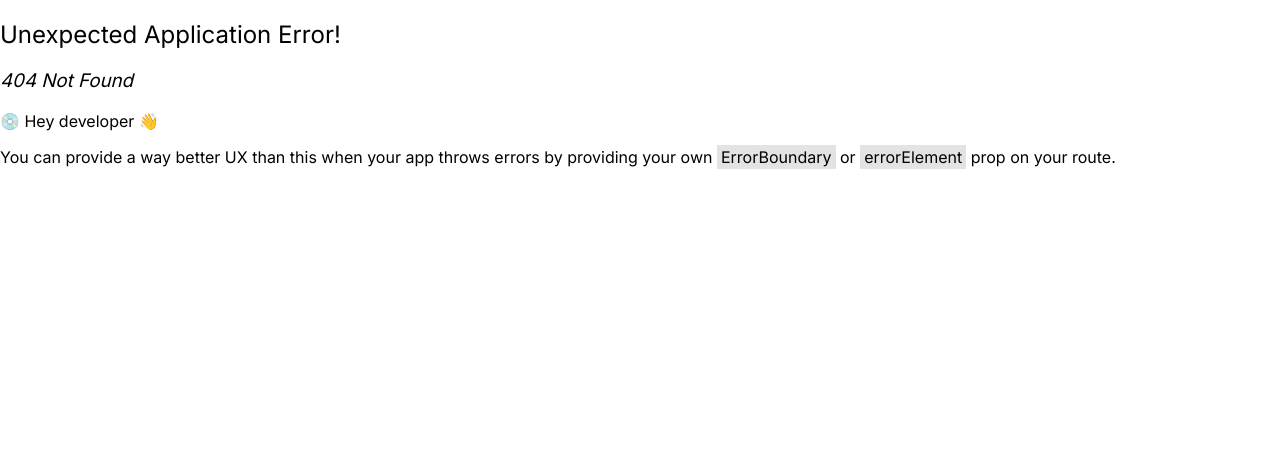
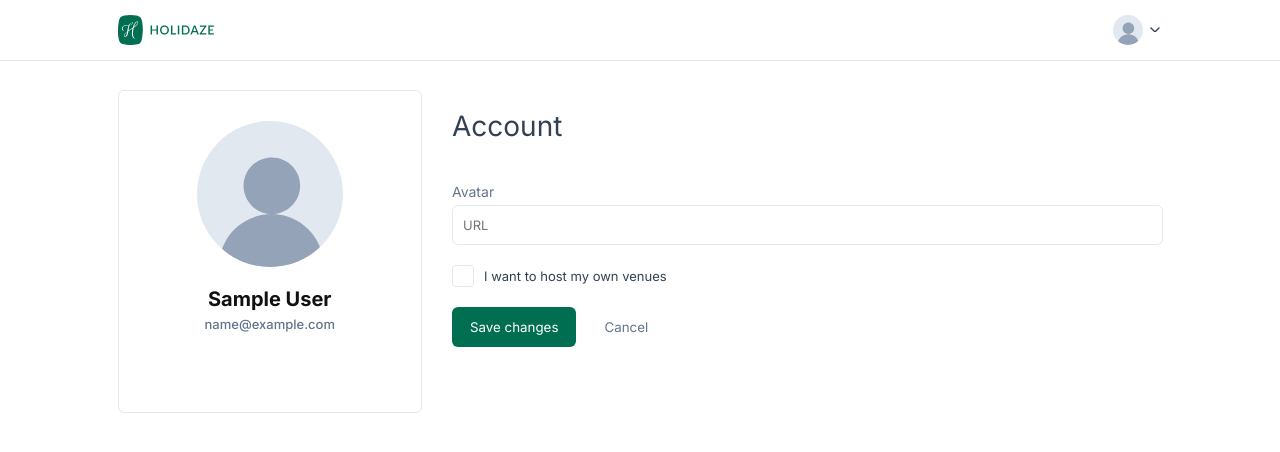
Before and after one commit to roxannefranco/holidaze, a React (Vite) app: page /admin/account in a window 1280 px wide. Before the commit this address had no page. Shown: the top 452 px of the page. Built offline with nearby package versions, Linux system fonts and the light colour scheme; sample sign-in values are in the browser's storage.

Commit message:
Removed jotai and added account management page

```diff
--- a/package.json
+++ b/package.json
@@ -12,7 +12,6 @@
   "dependencies": {
     "@hookform/resolvers": "^3.1.1",
     "classnames": "^2.3.2",
-    "jotai": "^2.4.0",
     "react": "^18.2.0",
     "react-dom": "^18.2.0",
     "react-hook-form": "^7.44.3",
--- /dev/null
+++ b/src/api/user.js
@@ -0,0 +1,47 @@
+import { apiUrl } from "../configs/api";
+
+export async function updateMedia(url, username) {
+  try {
+    const body = {
+      avatar: url,
+    };
+
+    const accessToken = localStorage.getItem("token");
+    const response = await fetch(`${apiUrl}/profiles/${username}/media`, {
+      method: "PUT",
+      body: JSON.stringify(body),
+      headers: {
+        "Content-Type": "application/json",
+        Authorization: `Bearer ${accessToken}`,
+      },
+    });
+
+    const data = await response.json();
+    return data;
+  } catch (error) {
+    return error;
+  }
+}
+
+export async function updateManager(manager, username) {
+  try {
+    const body = {
+      venueManager: manager,
+    };
+
+    const accessToken = localStorage.getItem("token");
+    const response = await fetch(`${apiUrl}/profiles/${username}`, {
+      method: "PUT",
+      body: JSON.stringify(body),
+      headers: {
+        "Content-Type": "application/json",
+        Authorization: `Bearer ${accessToken}`,
+      },
+    });
+
+    const data = await response.json();
+    return data;
+  } catch (error) {
+    return error;
+  }
+}
--- a/src/atoms/auth.js
+++ /dev/null
@@ -1,6 +0,0 @@
-import { atomWithStorage } from "jotai/utils";
-
-// Logged user
-const userAtom = atomWithStorage("user", null);
-
-export { userAtom };
--- a/src/components/Checkbox/index.jsx
+++ b/src/components/Checkbox/index.jsx
@@ -16,7 +16,7 @@ function Checkbox(props) {
 
   return (
     <div className={styles.container}>
-      <input id={id} type="checkbox" value={value} onChange={handleChange} />
+      <input id={id} type="checkbox" checked={value} onChange={handleChange} />
       <label htmlFor={id}>
         <span className={styles.checkbox}>
           <Icon name="check" />
--- a/src/components/Header/index.jsx
+++ b/src/components/Header/index.jsx
@@ -8,7 +8,7 @@ import Avatar from "../Avatar";
 
 function Header(props) {
   const navigate = useNavigate();
-  const { search } = props;
+  const { search, updatedUser } = props;
 
   // State
   const [isLoggedIn, setIsLoggedIn] = useState(false);
@@ -22,7 +22,7 @@ function Header(props) {
       setIsLoggedIn(true);
       setUser(JSON.parse(userStorage));
     }
-  }, []);
+  }, [updatedUser]);
 
   // Resets authenticated values in local storage
   const logOut = () => {
@@ -54,7 +54,7 @@ function Header(props) {
               </div>
               <div className={styles.hiddenMenu}>
                 <Link to="/admin/overview">Overview</Link>
-                <Link to="/admin/my-account">Manage account</Link>
+                <Link to="/admin/account">Manage account</Link>
                 <div></div>
                 <span onClick={logOut}>Log out</span>
               </div>
--- a/src/main.jsx
+++ b/src/main.jsx
@@ -8,6 +8,7 @@ import Register from "./pages/Register";
 import Overview from "./pages/Admin/Overview";
 import NewVenue from "./pages/Admin/NewVenue";
 import ProtectedRoute from "./utils/ProtectedRoute";
+import Account from "./pages/Admin/Account";
 
 // configure the routes
 const routerConfig = createBrowserRouter([
@@ -39,6 +40,14 @@ const routerConfig = createBrowserRouter([
       </ProtectedRoute>
     ),
   },
+  {
+    path: "/admin/account",
+    element: (
+      <ProtectedRoute>
+        <Account />
+      </ProtectedRoute>
+    ),
+  },
 ]);
 
 ReactDOM.createRoot(document.getElementById("root")).render(
--- /dev/null
+++ b/src/pages/Admin/Account/index.jsx
@@ -0,0 +1,108 @@
+import styles from "./styles.module.css";
+import Header from "../../../components/Header";
+import { useEffect, useState } from "react";
+import Avatar from "../../../components/Avatar";
+import Button from "../../../components/Button";
+import Layout from "../../../components/Layout";
+import Input from "../../../components/Input";
+import Checkbox from "../../../components/Checkbox";
+import { getUserVenues } from "../../../api/venues";
+import { useNavigate } from "react-router-dom";
+import { updateManager, updateMedia } from "../../../api/user";
+
+function Account() {
+  const navigate = useNavigate();
+
+  // State
+  const [user, setUser] = useState(null);
+  const [avatar, setAvatar] = useState("");
+  const [manager, setManager] = useState(false);
+
+  useEffect(() => {
+    const userStorage = localStorage.getItem("user");
+    if (userStorage == null) {
+      setUser(false);
+    } else {
+      setUser(JSON.parse(userStorage));
+    }
+  }, []);
+
+  useEffect(() => {
+    if (user != null && user) {
+      setAvatar(user.avatar);
+      setManager(user.venueManager);
+    }
+  }, [user]);
+
+  const goToOverview = () => {
+    navigate("/admin/overview");
+  };
+
+  const onSubmit = async (e) => {
+    e.preventDefault();
+
+    await updateMedia(avatar, user.name);
+    await updateManager(manager, user.name);
+
+    // Clone object: https://www.samanthaming.com/tidbits/70-3-ways-to-clone-objects/
+    const userClone = { ...user };
+    userClone.avatar = avatar;
+    userClone.venueManager = manager;
+
+    setUser(userClone);
+    localStorage.setItem("user", JSON.stringify(userClone));
+  };
+
+  return (
+    <Layout>
+      <Header updatedUser={user}></Header>
+      <div className="center-content">
+        <div className={styles.container}>
+          {/* Left side: Profile */}
+          <div className={styles.profile}>
+            {user != null && user ? (
+              <div className={styles.profileWrapper}>
+                <Avatar url={user.avatar} size="146px" />
+                <div className={styles.userInfo}>
+                  <div className={styles.name}>{user.name}</div>
+                  <div className={styles.email}>{user.email}</div>
+                </div>
+              </div>
+            ) : null}
+          </div>
+
+          {/* Right side: Venues and Bookings */}
+          <div className={styles.formSide}>
+            <h1 className={styles.mainTitle}>Account</h1>
+            <form onSubmit={onSubmit}>
+              <Input
+                type="text"
+                label="Avatar"
+                placeholder="URL"
+                value={avatar}
+                setValue={setAvatar}
+              />
+              <Checkbox
+                id="manager"
+                label="I want to host my own venues"
+                value={manager}
+                setValue={setManager}
+              ></Checkbox>
+
+              <div className={styles.btns}>
+                <Button size="lg" type="primary">
+                  Save changes
+                </Button>
+                <Button size="lg" type="terciary" onClick={goToOverview}>
+                  Cancel
+                </Button>
+              </div>
+            </form>
+          </div>
+        </div>
+      </div>
+    </Layout>
+  );
+}
+
+export default Account;
--- /dev/null
+++ b/src/pages/Admin/Account/styles.module.css
@@ -0,0 +1,101 @@
+.container {
+  display: flex;
+  align-items: top;
+  gap: 30px;
+  margin-top: 10px;
+}
+
+.profile {
+  flex: 3;
+}
+
+.profileWrapper {
+  padding: 30px 20px;
+  border-radius: var(--radius);
+  border: 1px solid var(--bg-slate-200);
+  display: flex;
+  flex-direction: column;
+  align-items: center;
+  text-align: center;
+}
+
+.userInfo {
+  margin-top: 20px;
+  margin-bottom: 50px;
+}
+
+.name {
+  font-size: var(--lg);
+  font-weight: 700;
+  color: var(--black);
+}
+
+.email {
+  font-size: var(--xs);
+  font-weight: 500;
+  color: var(--bg-slate-500);
+  margin-top: 5px;
+}
+
+.formSide {
+  flex: 7;
+  padding-bottom: 80px;
+}
+
+.mainTitle {
+  font-size: var(--xxl);
+  color: var(--bg-slate-600);
+}
+
+.formSide input {
+  width: 100%;
+}
+
+.btns {
+  display: flex;
+  margin-top: 20px;
+}
+.btns Button {
+  margin-right: 10px;
+}
+
+/* Responsive */
+@media (max-width: 960px) {
+  .profileWrapper img,
+  .profileWrapper > svg {
+    width: 90px;
+    height: 90px;
+  }
+  .name {
+    font-size: var(--sm);
+  }
+  .email {
+    font-size: var(--xxs);
+  }
+}
+
+@media (max-width: 870px) {
+  .container {
+    flex-direction: column;
+  }
+  .profileWrapper {
+    flex-direction: row;
+    text-align: left;
+    gap: 20px;
+  }
+  .userInfo {
+    margin: 0;
+    margin-right: auto;
+  }
+}
+
+@media (max-width: 544px) {
+  .profileWrapper {
+    flex-direction: column;
+    text-align: center;
+    align-items: center;
+  }
+  .userInfo {
+    margin-right: 0;
+  }
+}
--- a/src/pages/Admin/NewVenue/index.jsx
+++ b/src/pages/Admin/NewVenue/index.jsx
@@ -199,7 +199,7 @@ function NewVenue() {
             <Button size="lg" type="primary" preIcon="check">
               Create venue
             </Button>
-            <Button size="lg" type="secondary" onClick={goToOverview}>
+            <Button size="lg" type="terciary" onClick={goToOverview}>
               Cancel
             </Button>
           </div>
--- a/src/pages/Admin/Overview/index.jsx
+++ b/src/pages/Admin/Overview/index.jsx
@@ -46,6 +46,10 @@ function Overview() {
     navigate("/admin/new-venue");
   };
 
+  const goToAccount = () => {
+    navigate("/admin/account");
+  };
+
   return (
     <Layout>
       <Header></Header>
@@ -60,7 +64,12 @@ function Overview() {
                   <div className={styles.name}>{user.name}</div>
                   <div className={styles.email}>{user.email}</div>
                 </div>
-                <Button type="terciary" size="lg" preIcon="settings">
+                <Button
+                  type="terciary"
+                  size="lg"
+                  preIcon="settings"
+                  onClick={goToAccount}
+                >
                   Account
                 </Button>
               </div>
--- a/src/pages/Home/index.jsx
+++ b/src/pages/Home/index.jsx
@@ -1,14 +1,7 @@
-import { useEffect, useState } from "react";
 import Layout from "../../components/Layout";
-import { apiUrl } from "../../configs/api";
-import styles from "./styles.module.css";
-import { useAtom } from "jotai";
-import { userAtom } from "../../atoms/auth";
 import Header from "../../components/Header";
 
 function Home() {
-  const [user, setUser] = useAtom(userAtom);
-
   return (
     <Layout>
       <Header></Header>
--- a/src/pages/Login/index.jsx
+++ b/src/pages/Login/index.jsx
@@ -5,15 +5,12 @@ import WelcomeImage from "../../components/Welcome Image";
 import Button from "../../components/Button";
 import { useState, useEffect } from "react";
 import { authenticateUser } from "../../api/auth";
-import { userAtom } from "../../atoms/auth";
-import { useAtom } from "jotai";
 import { useNavigate } from "react-router-dom";
 
 function Login() {
   const navigate = useNavigate();
 
   // State
-  const [user, setUser] = useAtom(userAtom);
   const [email, setEmail] = useState("");
   const [password, setPassword] = useState("");
   const [errors, setErrors] = useState([]);
@@ -42,12 +39,15 @@ function Login() {
     } else {
       // get access token and user and save it on global state
       localStorage.setItem("token", result.accessToken);
-      setUser({
-        avatar: result.avatar,
-        name: result.name,
-        email: result.email,
-        venueManager: result.venueManager,
-      });
+      localStorage.setItem(
+        "user",
+        JSON.stringify({
+          avatar: result.avatar,
+          name: result.name,
+          email: result.email,
+          venueManager: result.venueManager,
+        })
+      );
       navigate("/admin/overview");
     }
   };
```
Also changed, not shown: 1 other file (tests, documents, lock files or other folders).
